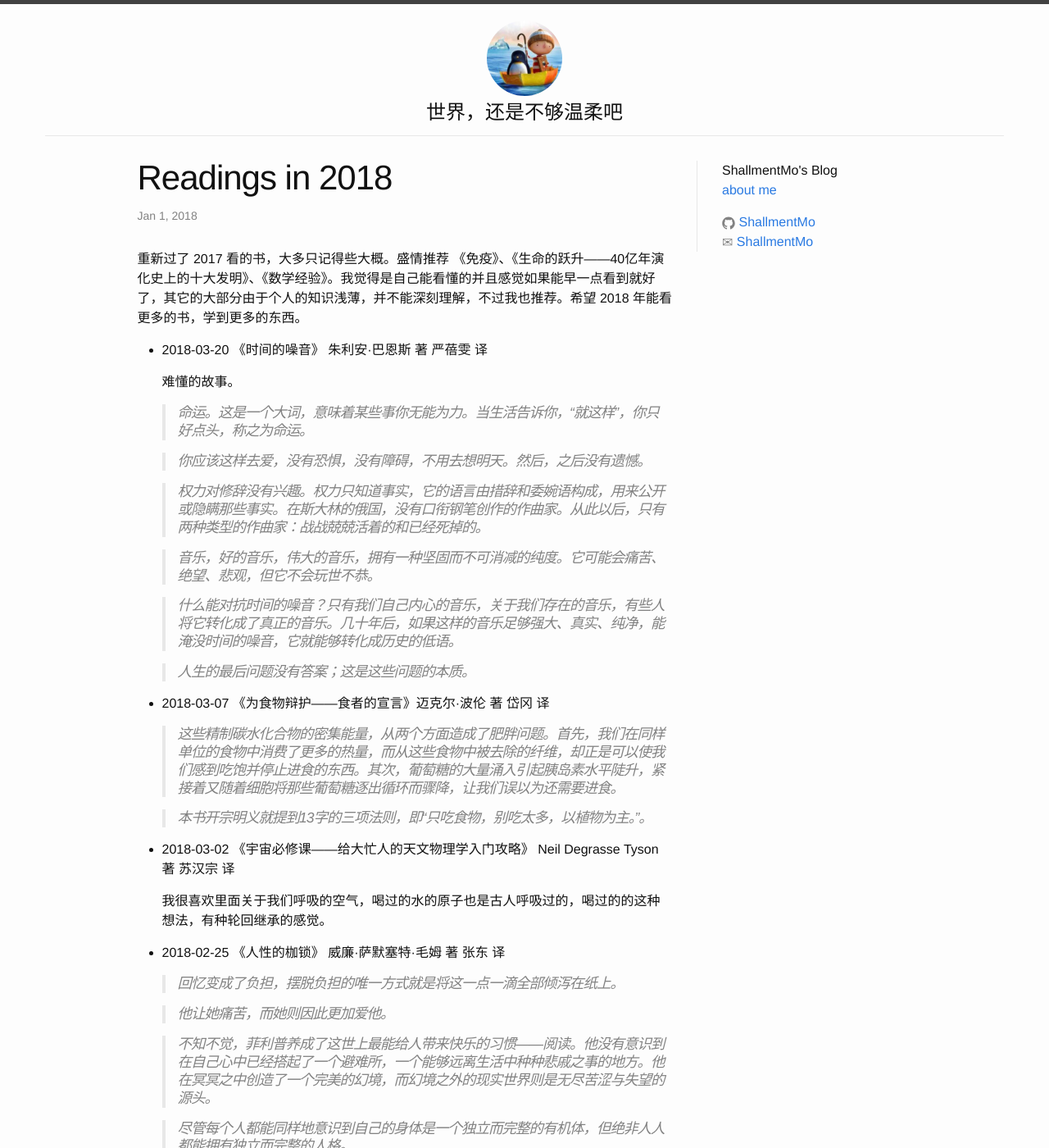
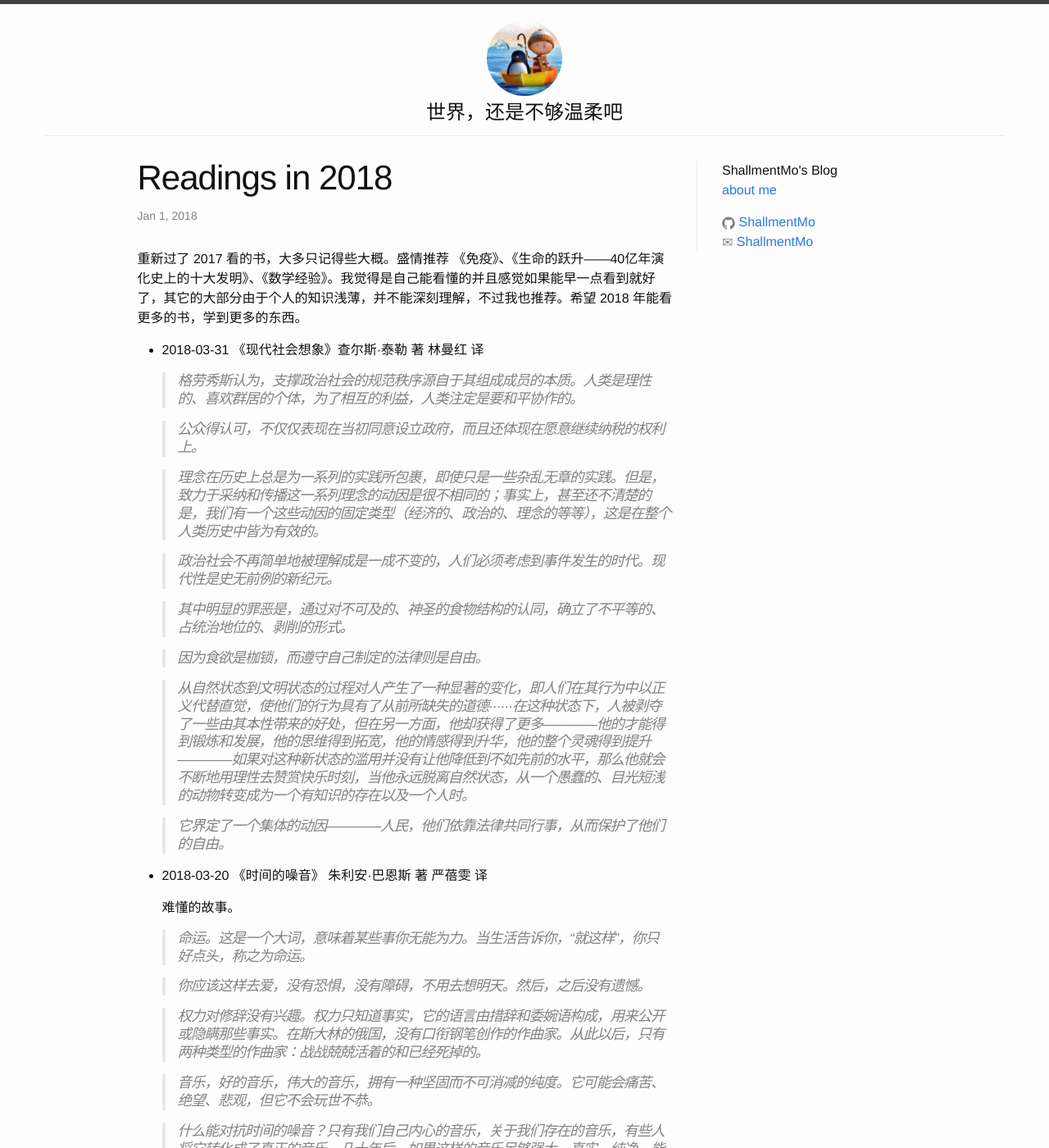
Before and after one commit to ShallmentMo/shallmentmo.github.com, a Jekyll site: the page built from _posts/2018-01-01-reading-in-2018.md, in a window 1280 px wide and 1400 px high. Shown: the whole window at 82% size. Built offline with Jekyll 4.4.1, drawn with Linux system fonts in a browser that asks for light colours.

Commit message:
add 2018-03-31 reading

```diff
--- a/_config.yml
+++ b/_config.yml
@@ -11,3 +11,6 @@ gmail_username: ShallmentMo
 
 # Build settings
 markdown: kramdown
+
+plugins:
+  - jekyll-sitemap
--- a/_posts/2018-01-01-reading-in-2018.md
+++ b/_posts/2018-01-01-reading-in-2018.md
@@ -7,6 +7,23 @@ categories: posts
 
 重新过了 2017 看的书，大多只记得些大概。盛情推荐 《免疫》、《生命的跃升——40亿年演化史上的十大发明》、《数学经验》。我觉得是自己能看懂的并且感觉如果能早一点看到就好了，其它的大部分由于个人的知识浅薄，并不能深刻理解，不过我也推荐。希望 2018 年能看更多的书，学到更多的东西。
 
+* 2018-03-31 《现代社会想象》查尔斯·泰勒 著 林曼红 译
+
+  > 格劳秀斯认为，支撑政治社会的规范秩序源自于其组成成员的本质。人类是理性的、喜欢群居的个体，为了相互的利益，人类注定是要和平协作的。
+
+  > 公众得认可，不仅仅表现在当初同意设立政府，而且还体现在愿意继续纳税的权利上。
+
+  > 理念在历史上总是为一系列的实践所包裹，即使只是一些杂乱无章的实践。但是，致力于采纳和传播这一系列理念的动因是很不相同的；事实上，甚至还不清楚的是，我们有一个这些动因的固定类型（经济的、政治的、理念的等等），这是在整个人类历史中皆为有效的。
+
+  > 政治社会不再简单地被理解成是一成不变的，人们必须考虑到事件发生的时代。现代性是史无前例的新纪元。
+
+  > 其中明显的罪恶是，通过对不可及的、神圣的食物结构的认同，确立了不平等的、占统治地位的、剥削的形式。
+
+  > 因为食欲是枷锁，而遵守自己制定的法律则是自由。
+
+  > 从自然状态到文明状态的过程对人产生了一种显著的变化，即人们在其行为中以正义代替直觉，使他们的行为具有了从前所缺失的道德······在这种状态下，人被剥夺了一些由其本性带来的好处，但在另一方面，他却获得了更多————他的才能得到锻炼和发展，他的思维得到拓宽，他的情感得到升华，他的整个灵魂得到提升————如果对这种新状态的滥用并没有让他降低到不如先前的水平，那么他就会不断地用理性去赞赏快乐时刻，当他永远脱离自然状态，从一个愚蠢的、目光短浅的动物转变成为一个有知识的存在以及一个人时。
+
+  > 它界定了一个集体的动因————人民，他们依靠法律共同行事，从而保护了他们的自由。
 * 2018-03-20 《时间的噪音》 朱利安·巴恩斯 著 严蓓雯 译
 
   难懂的故事。
```
Also changed, not shown: Gemfile.lock.
